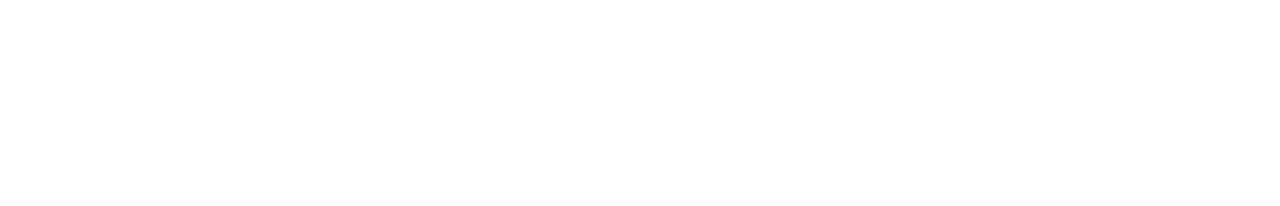
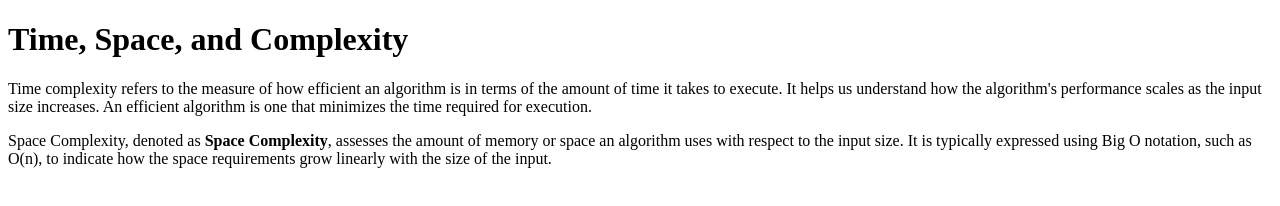
Before and after one commit to acciojob/time-and-space-complexity-AKS1424, a website: page main.html in a window 1280 px wide. Drawn offline with Linux system fonts and the light colour scheme.

Commit message:
created a submission

```diff
--- a/main.html
+++ b/main.html
@@ -8,6 +8,10 @@
 
 <body>
 	<!-- the entire body must be written by student -->
+	 <h1>Time, Space, and Complexity</h1>
+    <p>Time complexity refers to the measure of how efficient an algorithm is in terms of the amount of time it takes to execute. It helps us understand how the algorithm's performance scales as the input size increases. An efficient algorithm is one that minimizes the time required for execution.</p>
+    <p>Space Complexity, denoted as <b>Space Complexity</b>, assesses the amount of memory or space an algorithm uses with respect to the input size. It is typically expressed using Big O notation, such as O(n), to indicate how the space requirements grow linearly with the size of the input.</p>
+
     <script type="text/javascript" src="./script.js">
 </script>
 
```
